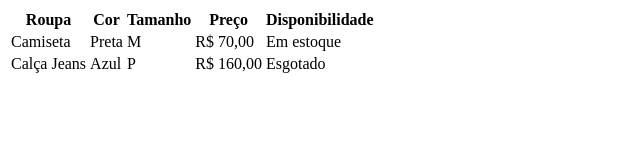
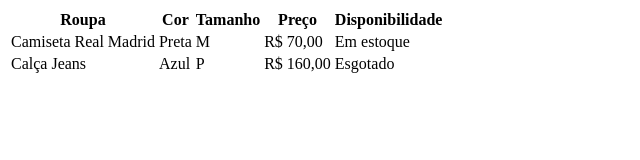
Before and after one commit to BCampos7/aula-tabela, a plain HTML site: page index.html in a window 1280 px wide. Shown: the whole page, without its empty margins (0-640 px from the left). Drawn offline with Linux system fonts and the light colour scheme.

Commit message:
Alterei o nome de camiseta para camiseta do Real Madrid

```diff
--- a/index.html
+++ b/index.html
@@ -15,7 +15,7 @@
             <th>Disponibilidade</th>
         </tr>
         <tr>
-            <td>Camiseta</td>
+            <td>Camiseta Real Madrid</td>
             <td>Preta</td>
             <td>M</td>
             <td>R$ 70,00</td>
```
Also changed, not shown: 1 other file.
